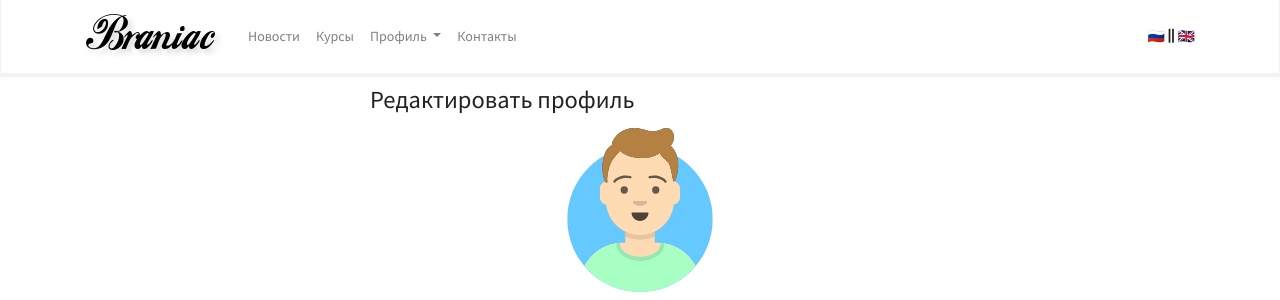
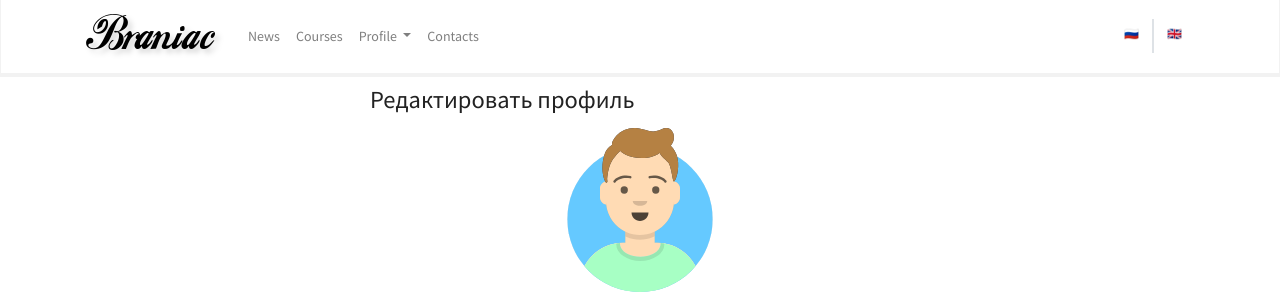
Before and after one commit to N1ckeL90/BraniacLMS, a Django app: page /authapp/profile_edit/1 in a window 1280 px wide. Shown: the top 300 px of the page. Run offline with Django 3.2, Linux system fonts and the light colour scheme; the visitor is signed in with stand-in values (Sample User, id 1); data comes from the database, SQL or seed files in the repository; parts of the project's set-up code (start-up, migrations or seed data) failed here and were passed over; some libraries are stand-ins or nearby versions.

Commit message:
Homework#8 Task#2

```diff
--- a/config/settings.py
+++ b/config/settings.py
@@ -11,6 +11,8 @@ https://docs.djangoproject.com/en/3.2/ref/settings/
 """
 
 from pathlib import Path
+
+import django.middleware.locale
 
 # Build paths inside the project like this: BASE_DIR / 'subdir'.
 BASE_DIR = Path(__file__).resolve().parent.parent
@@ -50,6 +52,7 @@ INSTALLED_APPS = [
 MIDDLEWARE = [
     'django.middleware.security.SecurityMiddleware',
     'django.contrib.sessions.middleware.SessionMiddleware',
+    'django.middleware.locale.LocaleMiddleware',
     'django.middleware.common.CommonMiddleware',
     'django.middleware.csrf.CsrfViewMiddleware',
     'django.contrib.auth.middleware.AuthenticationMiddleware',
@@ -214,3 +217,5 @@ CELERY_RESULT_BACKEND = "redis://localhost:6379"
 # Email as files for debug
 EMAIL_BACKEND = "django.core.mail.backends.filebased.EmailBackend"
 EMAIL_FILE_PATH = "var/email-messages/"
+
+LOCALE_PATHS = [BASE_DIR / "locale"]
--- a/config/urls.py
+++ b/config/urls.py
@@ -22,6 +22,7 @@ import debug_toolbar
 
 urlpatterns = [
     path('admin/', admin.site.urls),
+    path('i18n/', include('django.conf.urls.i18n')),
     path('', RedirectView.as_view(url='mainapp/')),
     path("social_auth/", include("social_django.urls", namespace="social")),
     path('mainapp/', include('mainapp.urls', namespace='mainapp')),
--- a/templates/includes/main_menu.html
+++ b/templates/includes/main_menu.html
@@ -1,4 +1,4 @@
-{% load static %}
+{% load static i18n %}
 
 <nav class="navbar navbar-expand-lg navbar-light bg-light">
     <div class="container">
@@ -15,44 +15,60 @@
         <div class="collapse navbar-collapse" id="navbarSupportedContent">
             <ul class="navbar-nav mr-auto">
                 <li class="nav-item {% if request.resolver_match.view_name == 'mainapp:news' %}active{% endif %}">
-                    <a class="nav-link" href="{% url 'mainapp:news' %}">Новости</a>
+                    <a class="nav-link" href="{% url 'mainapp:news' %}">{% translate "News" %}</a>
                 </li>
                 <li class="nav-item  {% if request.resolver_match.view_name == 'mainapp:courses' %}active{% endif %}">
-                    <a class="nav-link" href="{% url 'mainapp:courses' %}">Курсы</a>
+                    <a class="nav-link" href="{% url 'mainapp:courses' %}">{% translate "Courses" %}</a>
                 </li>
                 {% if user.is_authenticated %}
                 <li class="nav-item dropdown">
                     <a class="nav-link dropdown-toggle" href="#" id="ddProfile"
                        role="button" data-toggle="dropdown" aria-haspopup="true"
                        aria-expanded="false">
-                        Профиль
+                        {% translate "Profile" %}
                     </a>
                     <div class="dropdown-menu" aria-labelledby="ddProfile">
                         <a class="dropdown-item" href="{% url 'authapp:profile_edit' pk=request.user.pk %}">
-                            Редактировать профиль
+                            {% translate "Edit profile" %}
                         </a>
-                        <a class="dropdown-item" href="#">Мои курсы</a>
+                        <a class="dropdown-item" href="#">{% translate "My courses" %}</a>
                         <div class="dropdown-divider"></div>
-                        <a class="dropdown-item" href="#">Модерация</a>
+                        <a class="dropdown-item" href="#">{% translate "Moderation" %}</a>
                         {% if user.is_superuser %}
                         <a class="dropdown-item" href="{% url 'admin:index' %}"
-                        target="_blank">Административный раздел</a>
-                        <a class="dropdown-item" href="{% url 'mainapp:log_view' %}" target="_blank">Лог</a>
+                        target="_blank">{% translate "Аdministrative section" %}</a>
+                        <a class="dropdown-item" href="{% url 'mainapp:log_view' %}" target="_blank">
+                            {% translate "Log" %}</a>
                         {% endif %}
                         <div class="dropdown-divider"></div>
-                        <a class="dropdown-item" href="{% url 'authapp:logout' %}">Выход</a>
+                        <a class="dropdown-item" href="{% url 'authapp:logout' %}">{% translate "Logout" %}</a>
                     </div>
                 </li>
                 {% else %}
                 <li class="nav-item">
-                    <a class="nav-link" href="{% url 'authapp:login' %}">Вход</a>
+                    <a class="nav-link" href="{% url 'authapp:login' %}">{% translate "Login" %}</a>
                 </li>
                 {% endif %}
                 <li class="nav-item  {% if request.resolver_match.view_name == 'mainapp:contacts' %}active{% endif %}">
-                    <a class="nav-link" href="{% url 'mainapp:contacts' %}">Контакты</a>
+                    <a class="nav-link" href="{% url 'mainapp:contacts' %}">{% translate "Contacts" %}</a>
                 </li>
             </ul>
-            <span><a href="#">🇷🇺</a> <i class="fas fa-grip-lines-vertical"></i> <a href="#">🇬🇧</a></span>
+            <div class="row justify-content-end m-0">
+                <div class="col p-0 border-right">
+                    <form action="{% url 'set_language' %}" method="post">
+                        {% csrf_token %}
+                        <input name="language" type="hidden" value="ru">
+                        <button type="submit" class="btn btn-link">🇷🇺</button>
+                    </form>
+                </div>
+                <div class="col p-0 border-left">
+                    <form action="{% url 'set_language' %}" method="post">
+                        {% csrf_token %}
+                        <input name="language" type="hidden" value="en">
+                        <button type="submit" class="btn btn-link">🇬🇧</button>
+                    </form>
+                </div>
+            </div>
         </div>
     </div>
 </nav>
```
Also changed, not shown: locale/ru/LC_MESSAGES/django.po (added).
